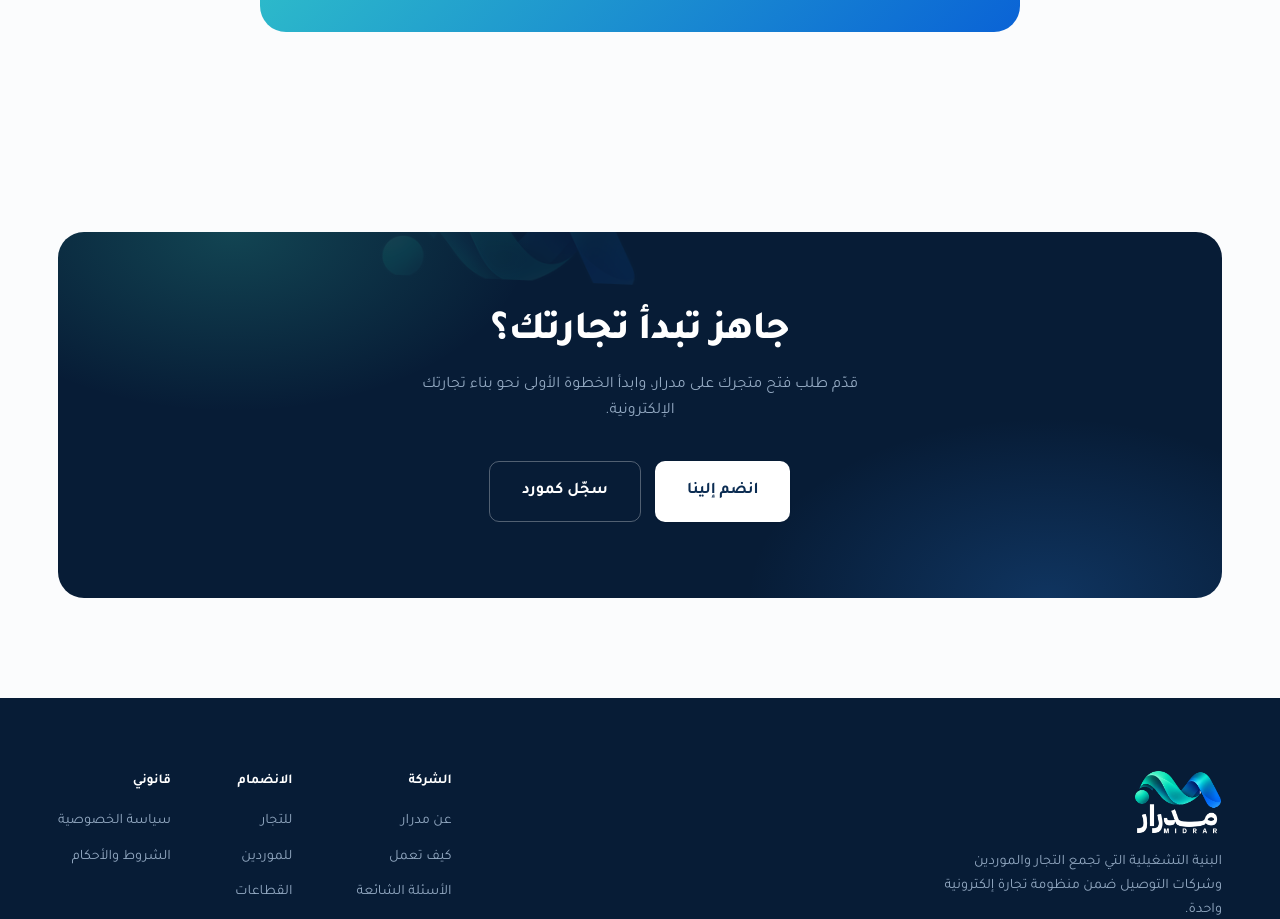
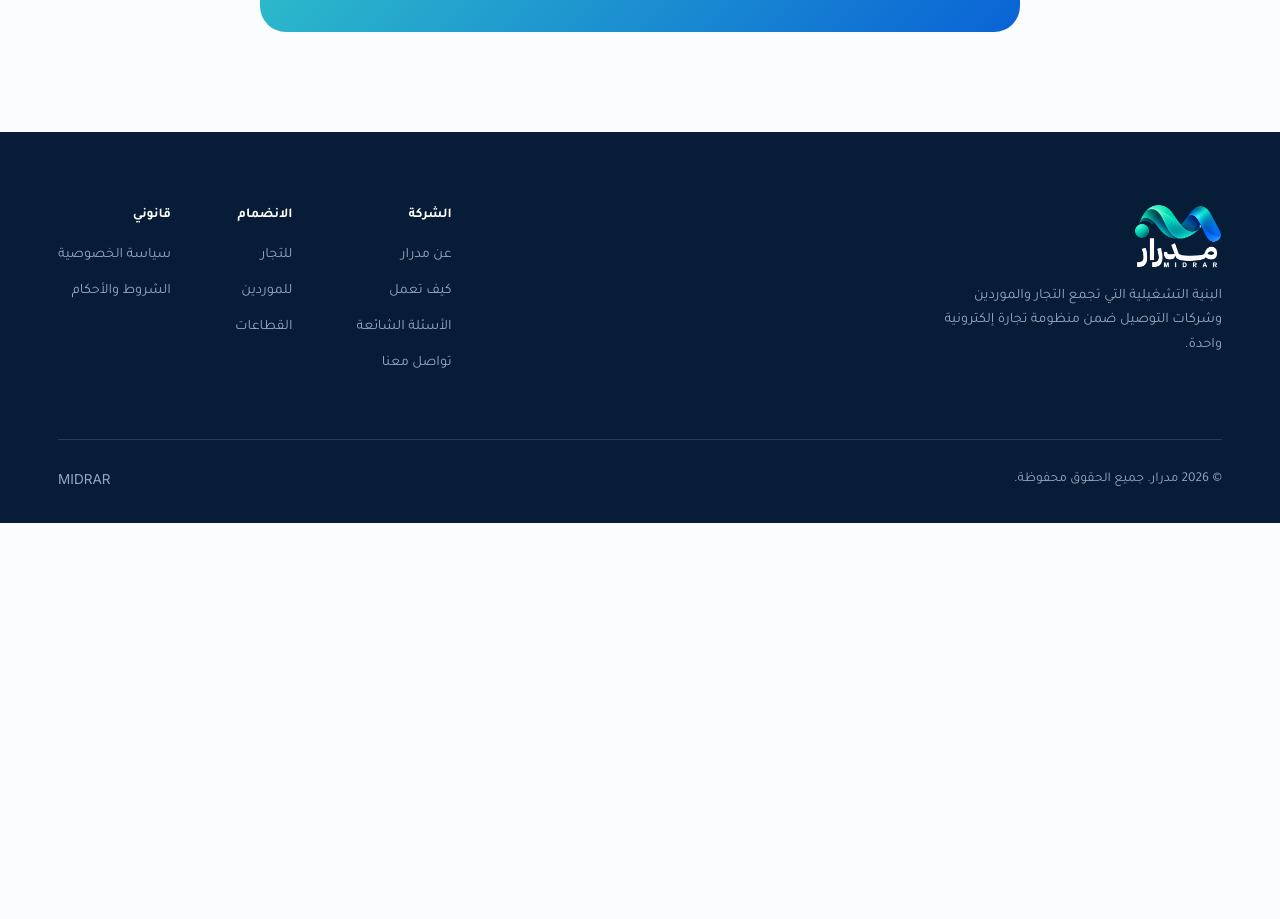
Before and after one commit to moshiref/MIDRAR, a React (Vite) app: page / in a window 1280 px wide. Shown: the part 9700-10619 px from the top of the page. After the commit the page ends 10223 px from the top, so only its background shows below. Built offline with nearby package versions, Linux system fonts and the light colour scheme.

Commit message:
Build supplier portal phases 0 1 2

```diff
--- a/src/components/forms/wizardPage.css
+++ b/src/components/forms/wizardPage.css
@@ -73,6 +73,21 @@
 .wizard-page .progress-labels{ display:flex; justify-content:space-between; margin-bottom:6px; }
 .wizard-page .progress-labels span{ font-size:0.78rem; color:var(--text-muted); font-weight:600; }
 .wizard-page .progress-labels span.current{ color:var(--brand-navy); }
+/* Bars with many steps (e.g. the 7-step logistics-partner wizard) crowd
+   onto one line on phone widths and overlap; :has(span:nth-child(6))
+   scopes this to only those bars, leaving shorter 3-4 step bars
+   (/open-store) untouched. */
+@media (max-width:640px){
+  .wizard-page .progress-labels:has(span:nth-child(6)){
+    flex-wrap: wrap;
+    justify-content: center;
+    row-gap: 6px;
+    column-gap: 12px;
+  }
+  .wizard-page .progress-labels:has(span:nth-child(6)) span{
+    font-size: 0.7rem;
+  }
+}
 
 .wizard-page .form-card{ background:var(--surface); border:1px solid var(--border-default); border-radius:var(--radius-lg); box-shadow:var(--shadow-2); padding:36px 34px; }
 .wizard-page .form-step{ display:none; }
--- a/src/features/landing/LandingPage.jsx
+++ b/src/features/landing/LandingPage.jsx
@@ -12,7 +12,6 @@ import MerchantSupplierSplit from './components/MerchantSupplierSplit';
 import SecurityGrid from './components/SecurityGrid';
 import FaqAccordion from './components/FaqAccordion';
 import LogisticsPartnerSection from './components/LogisticsPartnerSection';
-import FinalCta from './components/FinalCta';
 import useHeroTilt from '../../hooks/useHeroTilt';
 
 /**
@@ -20,13 +19,13 @@ import useHeroTilt from '../../hooks/useHeroTilt';
  * same order as the original single HTML file's <body>: hero, wave
  * divider, trust strip, compare, ecosystem flow, live orders, value
  * bento grid, merchant plans, product tabs, how-it-works timeline,
- * merchant/supplier split, security grid, FAQ, logistics-partner banner,
- * final CTA. MerchantPlansSection ("باقات التجار") and
- * LogisticsPartnerSection ("هل لديك شركة توصيل؟") are the two additions
- * to that original order — the former placed right after "لماذا مدرار",
- * the latter right before FinalCta so the two navy CTA banners sit
- * back-to-back at the end of the page. Header/footer/ambient background
- * and the page-wide effect hooks live in PublicLayout.
+ * merchant/supplier split, security grid, FAQ, logistics-partner banner.
+ * MerchantPlansSection ("باقات التجار") and LogisticsPartnerSection
+ * ("هل لديك شركة توصيل؟") are the two additions to that original order —
+ * the former placed right after "لماذا مدرار", the latter now closing
+ * the page (the original's closing "جاهز تبدأ تجارتك؟" FinalCta section
+ * was removed). Header/footer/ambient background and the page-wide
+ * effect hooks live in PublicLayout.
  */
 export default function LandingPage() {
   useHeroTilt();
@@ -47,7 +46,6 @@ export default function LandingPage() {
       <SecurityGrid />
       <FaqAccordion />
       <LogisticsPartnerSection />
-      <FinalCta />
     </>
   );
 }
--- a/src/features/landing/components/FinalCta.jsx
+++ /dev/null
@@ -1,27 +0,0 @@
-import logoMark from '../../../assets/logo-mark.png';
-import Button from '../../../components/ui/Button';
-
-export default function FinalCta() {
-  return (
-    <section id="contact">
-      <div className="wrap">
-        <div className="final-cta reveal">
-          <img className="logo-watermark wm-cta" src={logoMark} alt="" />
-          <h2 className="h1">جاهز تبدأ تجارتك؟</h2>
-          <p>قدّم طلب فتح متجرك على مدرار، وابدأ الخطوة الأولى نحو بناء تجارتك الإلكترونية.</p>
-          <div className="hero-actions">
-            <Button
-              href="/open-store"
-              variant="primary"
-              size="lg"
-              style={{ background: '#fff', color: 'var(--brand-navy)' }}
-            >
-              انضم إلينا
-            </Button>
-            <Button href="#supplier-registration" variant="ghost-inverse" size="lg">سجّل كمورد</Button>
-          </div>
-        </div>
-      </div>
-    </section>
-  );
-}
--- a/src/styles/global.css
+++ b/src/styles/global.css
@@ -164,6 +164,7 @@
     background: linear-gradient(95deg, var(--brand-teal) 8%, var(--brand-blue) 85%);
     -webkit-background-clip:text; background-clip:text; color:transparent;
   }
+
   .hero-copy p{ max-width: 500px; margin-bottom: 36px; }
   .hero-actions{ display:flex; gap:14px; flex-wrap:wrap; margin-bottom:44px; }
   .hero-proof{ display:flex; align-items:center; gap:22px; }
```
